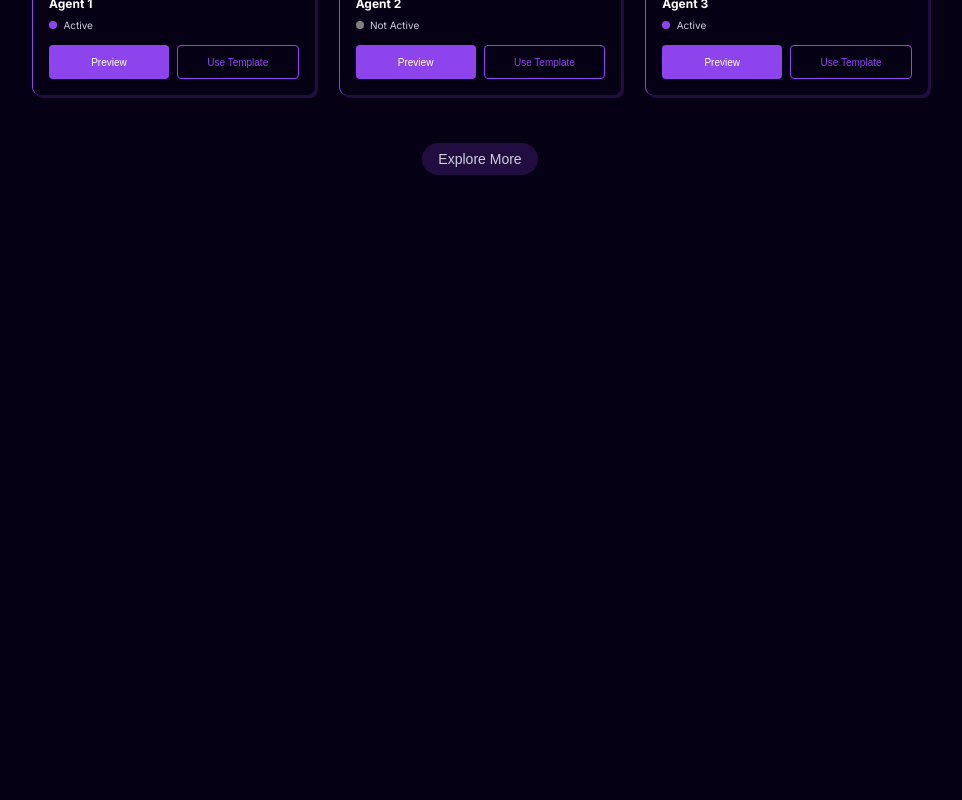
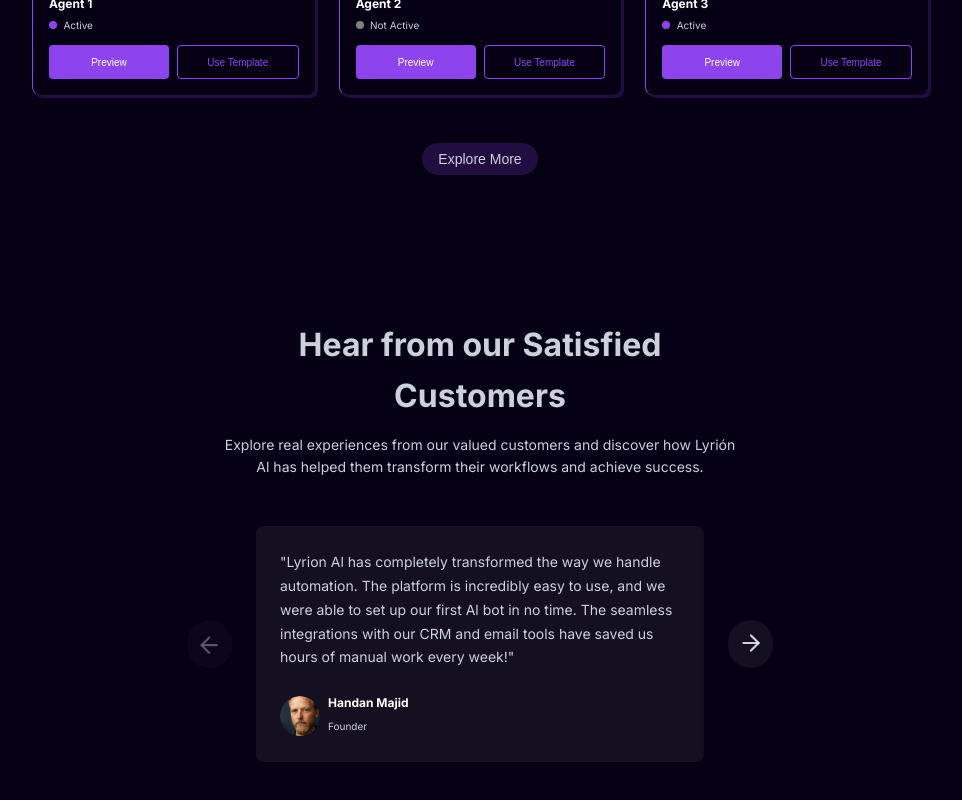
Before and after one commit to ADEEL-AHMAD-123/lyrion-frontend, a React (Vite) app: page /templates in a window 1280 px wide. Shown: the part 2397-3197 px from the top of the page, without its empty margins (160-1122 px from the left). Before the commit the page ends 2652 px from the top, so only its background shows below. Built offline with nearby package versions, Linux system fonts and the light colour scheme.

Commit message:
testimonils section added

```diff
--- a/src/components/empower section/_empower-section.scss
+++ b/src/components/empower section/_empower-section.scss
@@ -77,7 +77,7 @@
   }
 
   .feature-card {
-    background: rgba(255, 255, 255, 0.05);
+    background: $color-cards-bg;
     border-radius: $radius-md;
     padding: $spacing-sm;
     display: flex;
--- /dev/null
+++ b/src/components/sections/testimonials section/TestimonialsSection.jsx
@@ -0,0 +1,90 @@
+import React, { useState } from "react";
+import "./TestimonialsSection.scss";
+import { ArrowRight } from "lucide-react";
+import avatar1 from "../../../assets/images/client.webp";
+import avatar2 from "../../../assets/images/client2.webp";
+
+const testimonials = [
+    {
+      text: "Lyrion Al has completely transformed the way we handle automation. The platform is incredibly easy to use, and we were able to set up our first Al bot in no time. The seamless integrations with our CRM and email tools have saved us hours of manual work every week!",
+      author: "Handan Majid",
+      role: "Founder",
+      avatar: avatar1,
+    },
+    {
+      text: "Using these templates allowed us to scale our marketing and customer support faster than ever. Clean UI, effective agents, and excellent support! The seamless integrations with our CRM saved us hours of manual work every week!",
+      author: "James Holden",
+      role: "Marketing Director",
+      avatar: avatar2,
+    },
+  ];
+
+const TestimonialsSection = () => {
+  const [currentIndex, setCurrentIndex] = useState(0);
+
+  const handlePrev = () => {
+    if (currentIndex > 0) setCurrentIndex(currentIndex - 1);
+  };
+
+  const handleNext = () => {
+    if (currentIndex < testimonials.length - 1) setCurrentIndex(currentIndex + 1);
+  };
+
+  return (
+    <section className="testimonials-section">
+      <div className="section-header">
+        <h2>Hear from our Satisfied Customers</h2>
+        <p>
+          Explore real experiences from our valued customers and discover how Lyrión Al
+          has helped them transform their workflows and achieve success.
+        </p>
+      </div>
+
+      <div className="testimonial-wrapper">
+        <button
+          className={`arrow-btn left ${currentIndex === 0 ? "disabled" : ""}`}
+          onClick={handlePrev}
+          disabled={currentIndex === 0}
+        >
+          <span>
+            <ArrowRight size={26} />
+          </span>
+        </button>
+
+        <div className="testimonial-slider">
+          <div
+            className="testimonial-track"
+            style={{
+              transform: `translateX(-${currentIndex * 100}%)`,
+            }}
+          >
+            {testimonials.map((t, index) => (
+              <div className="testimonial-card" key={index}>
+                <p className="review-text">"{t.text}"</p>
+                <div className="author-info">
+                  <img src={t.avatar} alt="author" />
+                  <div className="author-details">
+                    <h5>{t.author}</h5>
+                    <span>{t.role}</span>
+                  </div>
+                </div>
+              </div>
+            ))}
+          </div>
+        </div>
+
+        <button
+          className={`arrow-btn right ${currentIndex === testimonials.length - 1 ? "disabled" : ""}`}
+          onClick={handleNext}
+          disabled={currentIndex === testimonials.length - 1}
+        >
+          <span>
+            <ArrowRight size={26} />
+          </span>
+        </button>
+      </div>
+    </section>
+  );
+};
+
+export default TestimonialsSection;
--- /dev/null
+++ b/src/components/sections/testimonials section/TestimonialsSection.scss
@@ -0,0 +1,160 @@
+@use "../../../styles/base/variables" as *;
+@use "../../../styles/base/mixins" as *;
+
+.testimonials-section {
+    background-color: $color-primary;
+    color: $color-text-light;
+    padding: 4rem 0;
+    width: 100%;
+
+    .section-header {
+      text-align: center;
+      width: 40%;
+      margin: 0 auto $spacing-2xl;
+
+      @include tablet {
+        width: 50%;
+      }
+
+      @include mobile {
+        width: 70%;
+      }
+
+      h2 {
+        font-size: $font-size-2xl;
+        margin-bottom: $spacing-sm;
+      }
+
+      p {
+        font-size: $font-size-sm;
+        line-height: 1.6;
+      }
+    }
+
+    .testimonial-wrapper {
+      display: flex;
+      align-items: center;
+      justify-content: center;
+      gap: $spacing-lg;
+      @include mobile {
+padding: 0 $spacing-lg;
+gap: $spacing-sm;
+      }
+
+      .arrow-btn {
+        background: $color-cards-bg;
+        border-radius: $radius-full;
+        color: $color-text-light;
+        font-size: $font-size-sm;
+        cursor: pointer;
+        padding: 0.6rem 0.6rem;
+        border: none;
+        transition: background-color 0.3s ease;
+        box-shadow: $shadow-soft;
+        display: flex;
+        align-items: center;
+
+
+        &.left {
+          transform: rotate(180deg);
+        }
+
+        &:hover:not(.disabled) {
+          background-color: lighten($color-cards-bg, 5%);
+        }
+
+        &.disabled {
+          opacity: 0.4;
+          cursor: not-allowed;
+        }
+      }
+
+      .testimonial-slider {
+        overflow: hidden;
+        width: 35%;
+
+        @include tablet {
+          width: 50%;
+        }
+
+        @include mobile {
+          width: 90%;
+        }
+
+        .testimonial-track {
+          display: flex;
+          transition: transform 0.5s ease;
+        }
+
+        .testimonial-card {
+          min-width: 100%;
+          box-sizing: border-box;
+          background: $color-cards-bg;
+          box-shadow: $shadow-soft;
+          border-radius: $radius-md;
+          padding: $spacing-lg;
+          display: flex;
+          flex-direction: column;
+          justify-content: space-between;
+
+          @include tablet {
+            padding: $spacing-md;
+          }
+
+          @include mobile {
+            padding: $spacing-sm;
+          }
+
+          .review-text {
+            font-size: $font-size-sm;
+            line-height: 1.7;
+            margin-bottom: $spacing-lg;
+            color: $color-text-light;
+            word-break: break-word;
+
+            @include mobile {
+              font-size: 12px;
+              margin-bottom: $spacing-md;
+            }
+          }
+
+          .author-info {
+            display: flex;
+            align-items: center;
+            gap: $spacing-xs;
+
+            img {
+              width: 40px;
+              height: 40px;
+              border-radius: 50%;
+              object-fit: cover;
+
+              @include mobile {
+                width: 35px;
+                height: 35px;
+              }
+            }
+
+            .author-details {
+              text-align: left;
+
+              h5 {
+                margin: 0;
+                font-size: $font-size-xs;
+                color: $color-white;
+
+                @include mobile {
+                  font-size: $font-size-2xs;
+                }
+              }
+
+              span {
+                font-size: $font-size-2xs;
+                color: $color-text-light;
+              }
+            }
+          }
+        }
+      }
+    }
+  }
--- a/src/pages/template page/TemplatesPage.jsx
+++ b/src/pages/template page/TemplatesPage.jsx
@@ -5,6 +5,7 @@
 import agent2 from "../../assets/images/calling-agent.png";
 import agent3 from "../../assets/images/chatbot-agent.png";
 import TemplatesByCategory from "../../components/sections/templates by category section/TemplatesByCategory";
+import TestimonialsSection from "../../components/sections/testimonials section/TestimonialsSection";
 
 const tabs = ["Calling Agent", "Assistant Agent", "Chatbot Agent", "AI Worker", "More"];
 const cardImages = [agent1, agent2, agent3];
@@ -76,6 +77,7 @@
       </div>
     </section>
     <TemplatesByCategory/>
+    <TestimonialsSection/>
     </>
   );
 };
--- a/src/styles/base/_variables.scss
+++ b/src/styles/base/_variables.scss
@@ -9,7 +9,7 @@
 $color-accent-purple:#8e44ec;
 $color-white: #ffffff;
 $color-text-light: #e2e8f0e5; // light gray text on dark background
-$color-cards-bg: rgba(255, 255, 255, 0.08);
+$color-cards-bg: rgba(255, 255, 255, 0.06);
 
 $color-white: #ffffff; // Backgrounds & text
 $color-bg-light: #f9fafb; // Section backgrounds
```
Also changed, not shown: src/assets/images/client.webp (added), src/assets/images/client2.webp (added).
